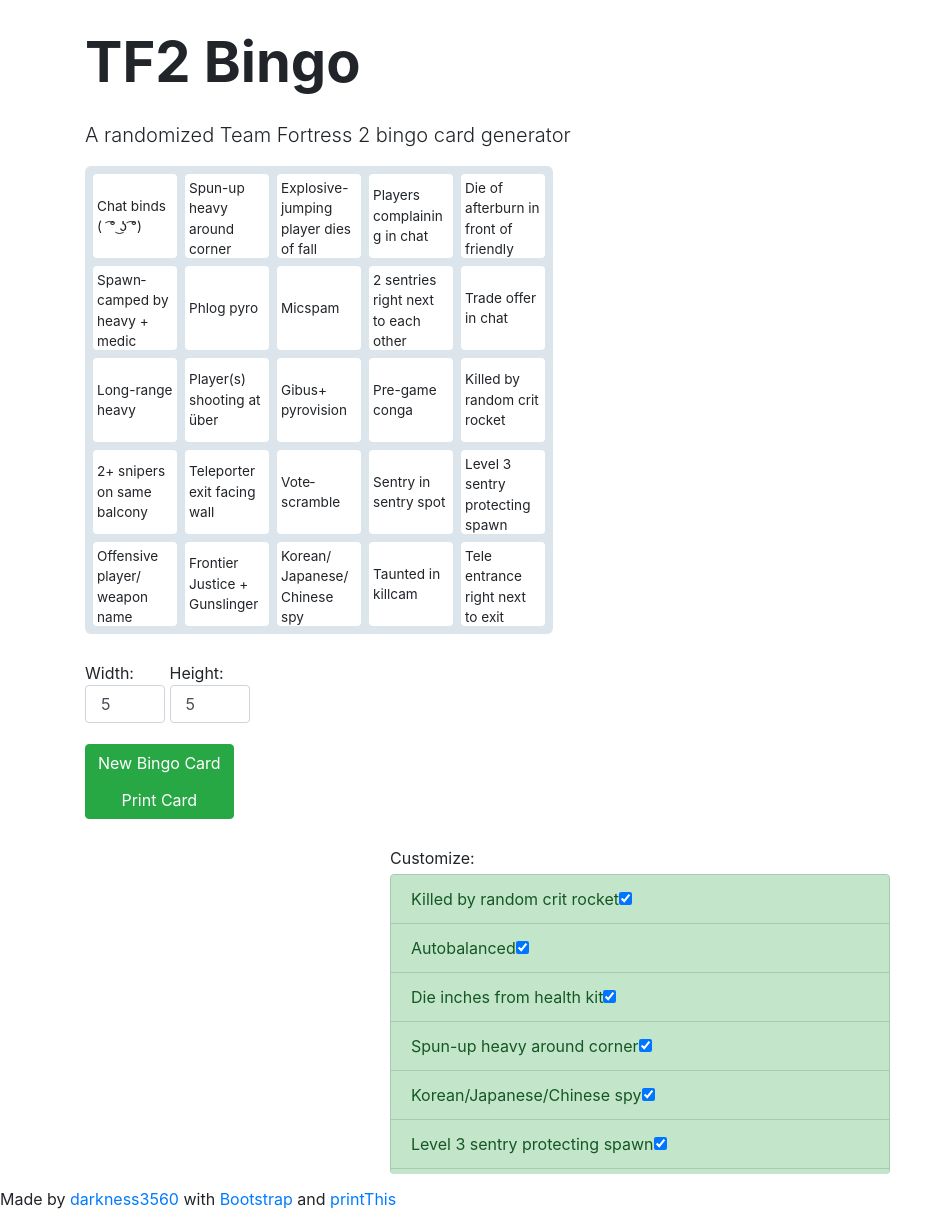
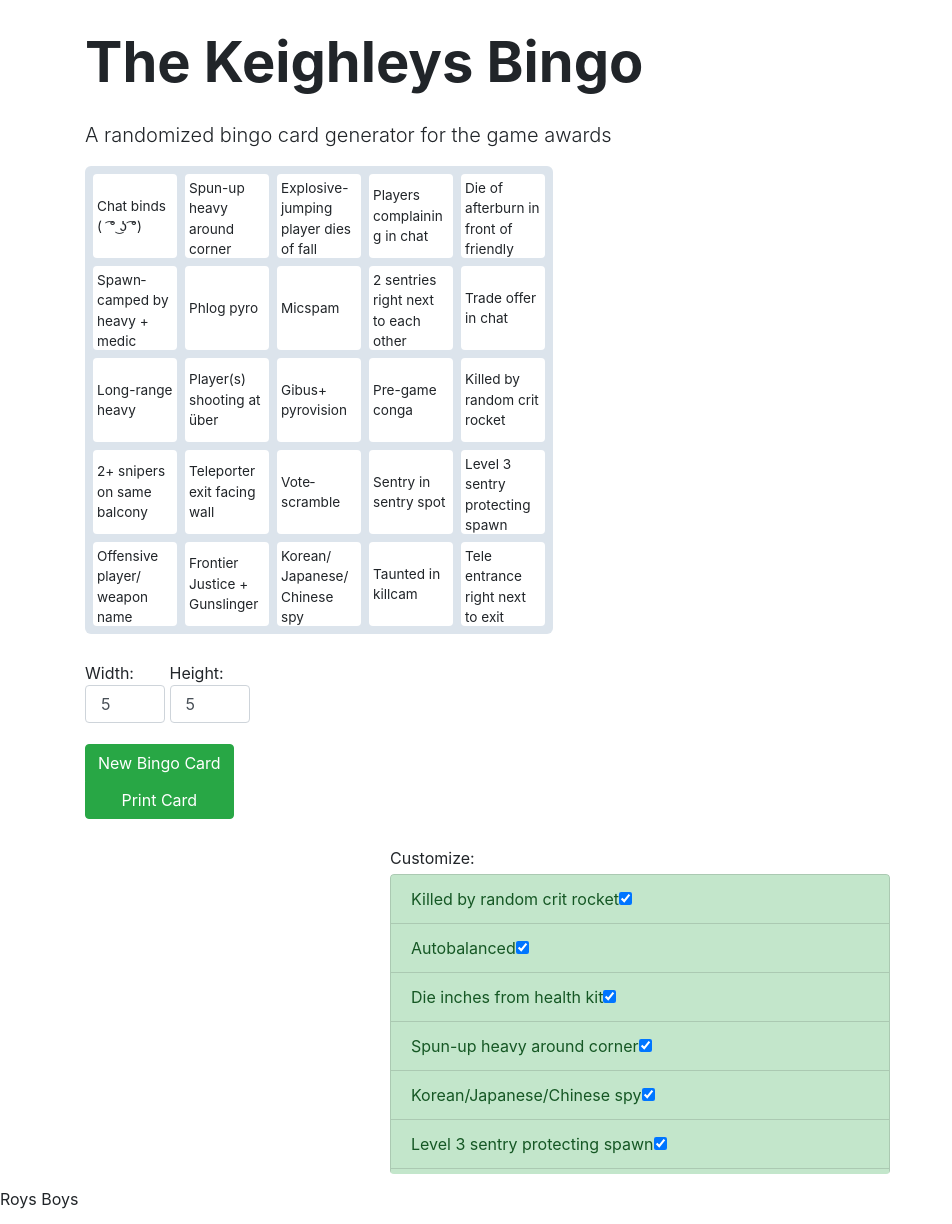
Before and after one commit to goodcool/goodcool.github.io, a plain HTML site: page index.html in a window 1280 px wide. Shown: the whole page, without its empty margins (0-952 px from the left). Drawn offline with nearby package versions, Linux system fonts and the light colour scheme.

Commit message:
no message

```diff
--- a/index.html
+++ b/index.html
@@ -15,8 +15,8 @@
 </head>
 <body onload="bingoInit()">
 	<div class="container">
-		<p class="header">TF2 Bingo</p>
-		<p class="lead">A randomized Team Fortress 2 bingo card generator</p>
+		<p class="header">The Keighleys Bingo</p>
+		<p class="lead">A randomized bingo card generator for the game awards</p>
 		<div id="grid-container">
 			<div id="grid">
 			</div>
@@ -40,6 +40,6 @@
 		</div>
 		<p id="display-json"></p>
 	</div>
-	<footer><span>Made by <a href="../about-me/">darkness3560</a> with <a href="http://getbootstrap.com/">Bootstrap</a> and <a href="https://github.com/jasonday/printThis">printThis</a></span></footer>
+	<footer><span>Roys Boys</span></footer>
 </body>
 </html>
```
